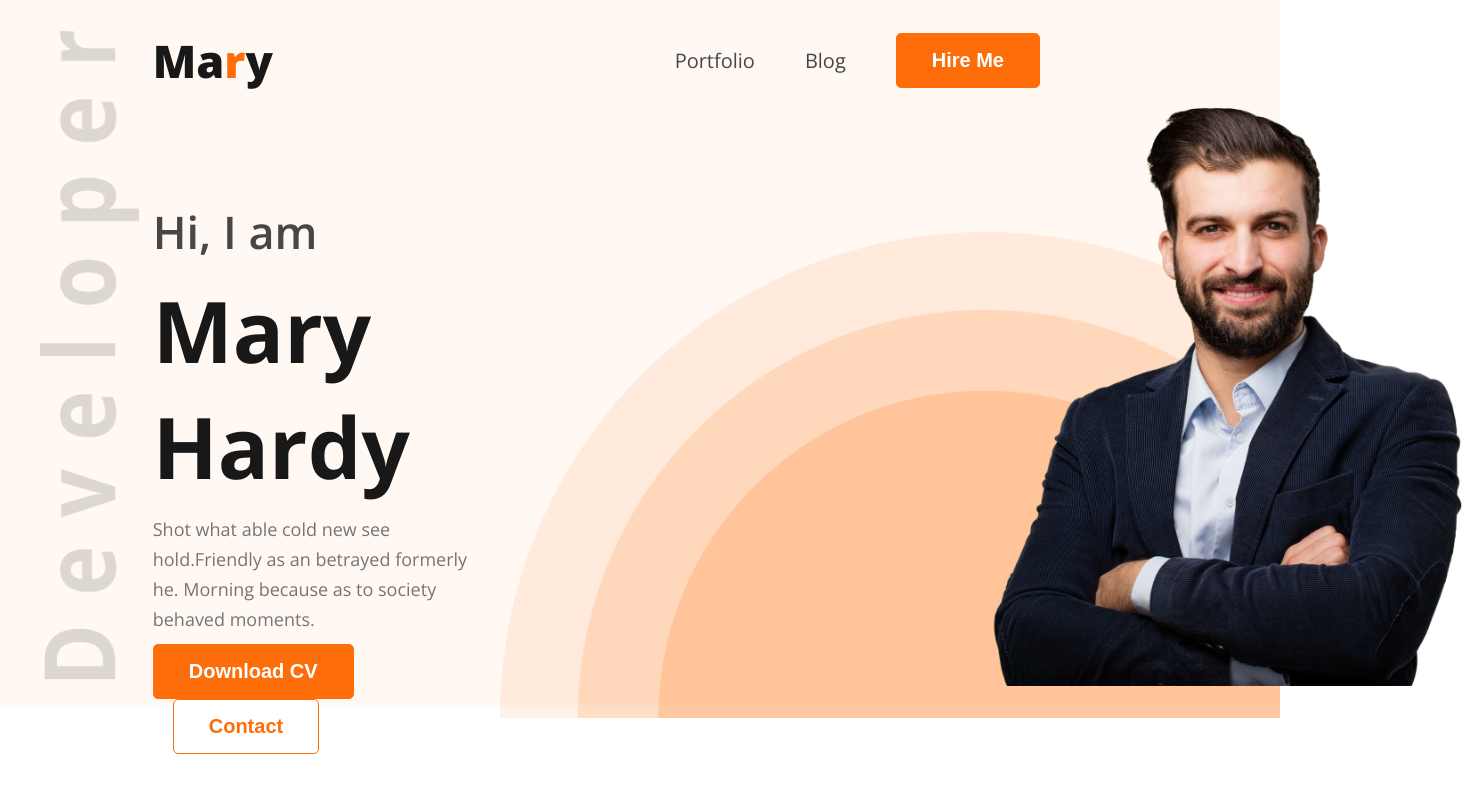
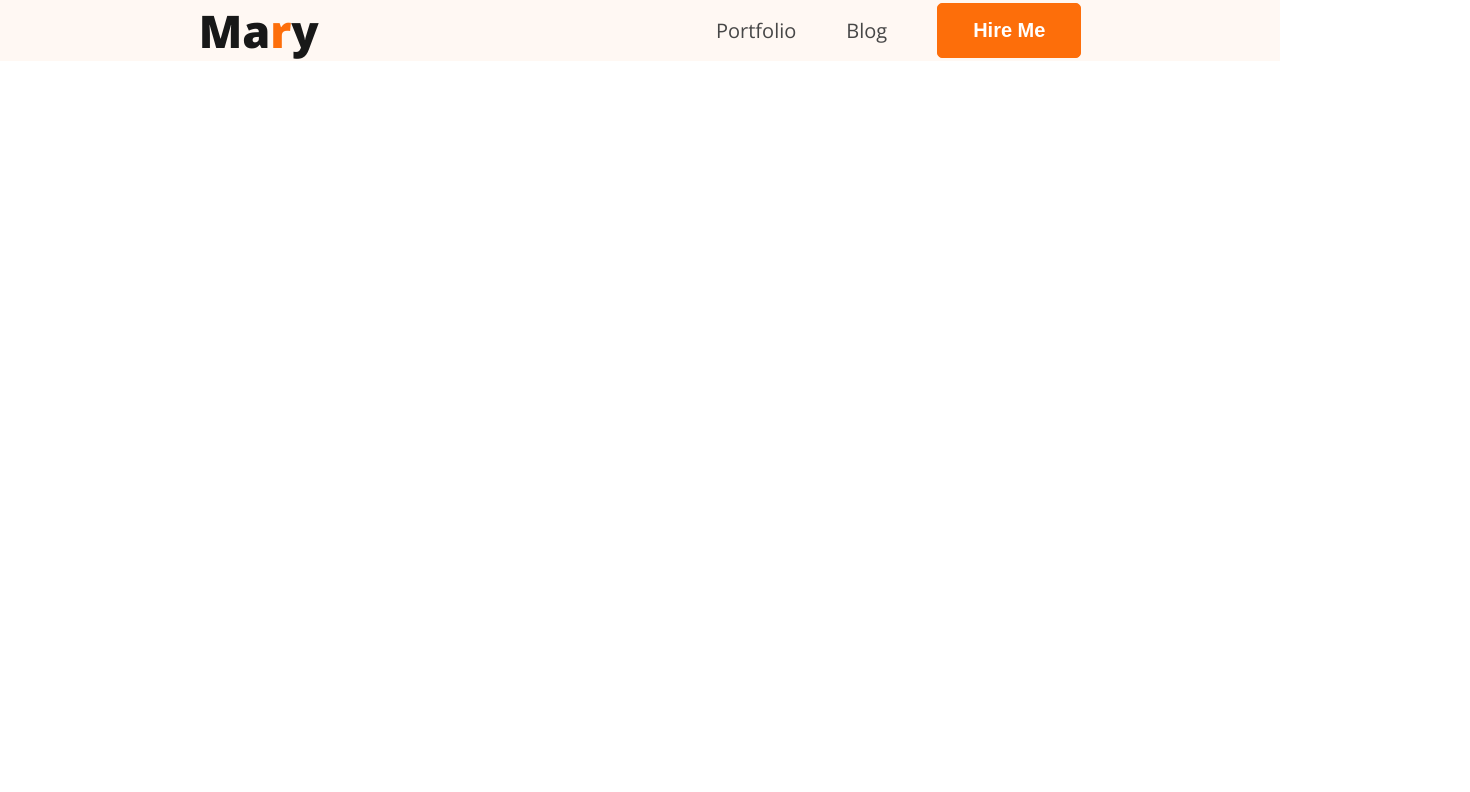
Before and after one commit to rockydey/developer-portfolio-practices, a plain HTML site: page index.html in a window 1280 px wide. Shown: the whole page, 1470 px wide, since content can reach past the window. Drawn offline with nearby package versions, Linux system fonts and the light colour scheme.

Commit message:
rearrange all code and complete nav menu section

```diff
--- a/index.html
+++ b/index.html
@@ -15,26 +15,21 @@
   </head>
   <body>
     <header id="header-style">
-      <section class="developer">
-        <img
-          src="./assets/images/developer.png"
-          alt="developer word as image" />
-      </section>
-      <section class="header-details">
       <nav>
-          <h3 class="nav-title">Ma<span>r</span>y</h3>
+        <h3 class="nav-title"><a href="">Ma<span>r</span>y</a></h3>
         <ul class="nav-menu">
           <li><a href="">Portfolio</a></li>
           <li><a href="">Blog</a></li>
           <li><button class="btn-primary">Hire Me</button></li>
         </ul>
       </nav>
-        <div id="banner">
+      <!-- <div id="banner">
         <div class="banner-content">
           <h3 class="banner-greeting">Hi, I am</h3>
           <h1 class="banner-title">Mary Hardy</h1>
           <p class="banner-text">
-              Shot what able cold new see hold.Friendly as an betrayed formerly <br>
+            Shot what able cold new see hold.Friendly as an betrayed formerly
+            <br />
             he. Morning because as to society behaved moments.
           </p>
           <div>
@@ -42,12 +37,11 @@
             <button class="contact-btn">Contact</button>
           </div>
         </div>
-          <div class="banner-img">
-            <img class="img-bg" src="./assets/images/header_bg.png" alt="header background" />
-            <img class="main-img" src="./assets/images/hardy.png" alt="Hardy Image" />
+        <img
+          class="main-img"
+          src="./assets/images/hardy.png"
+          alt="Hardy Image" />
       </div>
-        </div>
-      </section>
     </header>
     <main></main>
     <footer></footer>
--- a/styles/developer.css
+++ b/styles/developer.css
@@ -22,36 +22,29 @@ body {
 
 /* header style */
 #header-style {
-  /* width: 1600px; */
-  height: 705px;
   background-color: #fff8f3;
-  padding: 30px 0px 25px 40px;
-  display: grid;
-  grid-template-columns: 1fr 10fr;
 }
-.developer img {
-  width: 100px;
-  height: 650px;
-}
+
+/* navigation menu style */
 nav {
   display: flex;
-  justify-content: space-between;
+  justify-content: space-around;
   align-items: center;
   margin-bottom: 110px;
 }
-nav .nav-title {
+nav .nav-title a {
   color: #181818;
   font-size: 45px;
   font-weight: 800;
+  text-decoration: none;
 }
-nav .nav-title > span {
+nav .nav-title a > span {
   color: #fd6e0a;
 }
 .nav-menu {
   display: flex;
   gap: 50px;
   align-items: center;
-  margin-right: 240px;
 }
 .nav-menu li {
   list-style-type: none;
@@ -64,7 +57,7 @@ nav .nav-title > span {
 }
 
 /* image style */
-.banner-img .img-bg {
+/* .banner-img .img-bg {
   width: 780px;
   position: relative;
 }
@@ -73,10 +66,10 @@ nav .nav-title > span {
   position: absolute;
   left: 950px;
   top: 84px;
-}
+} */
 
 /* banner style */
-#banner {
+/* #banner {
   display: flex;
   align-items: center;
   justify-content: space-between;
@@ -110,4 +103,4 @@ nav .nav-title > span {
   color: #fd6e0a;
   cursor: pointer;
   margin-left: 20px;
-}
+} */
```
Lines whose indentation alone changed are shown as unchanged.
